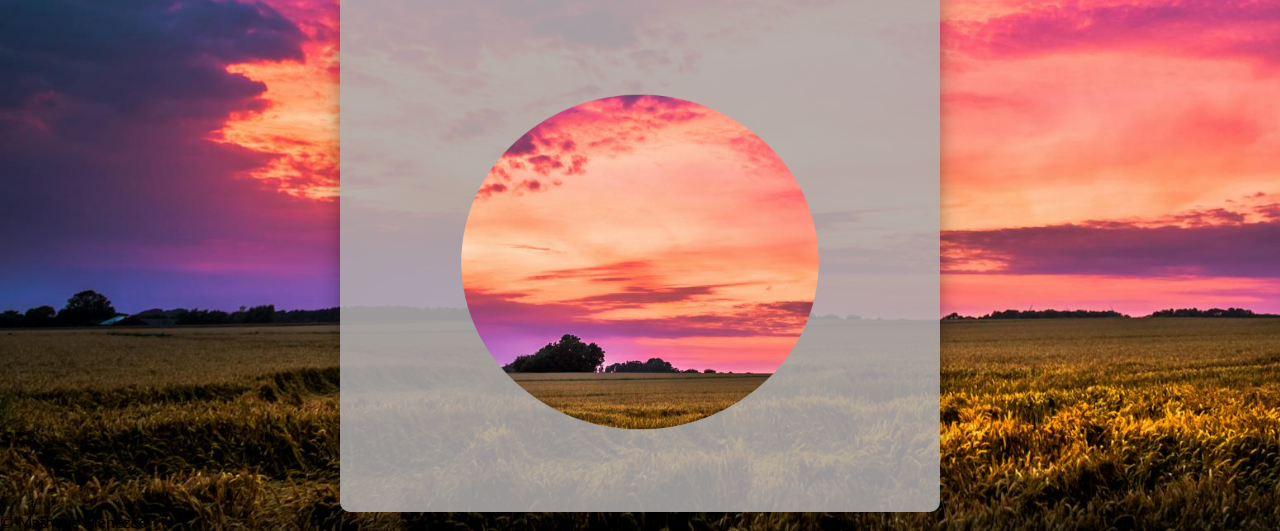
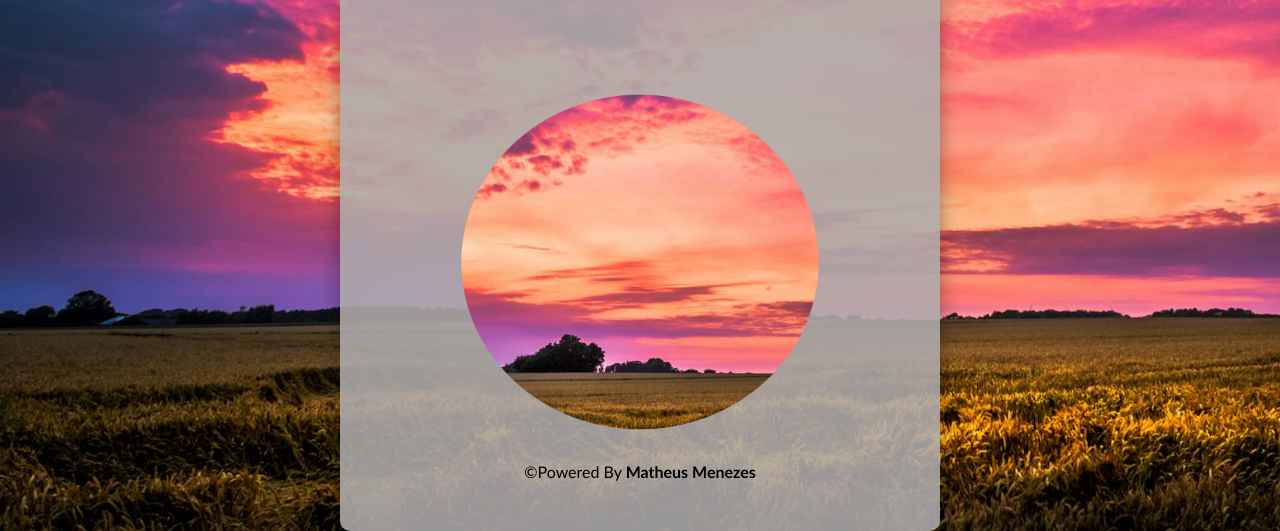
Before and after one commit to Matheus440/relogio-digital, a plain HTML site: page index.html in a window 1280 px wide. Shown: the part 361-892 px from the top of the page. Drawn offline with Linux system fonts and the light colour scheme.

Commit message:
Ajustes na tag footer e melhoria no css

```diff
--- a/index.html
+++ b/index.html
@@ -1,11 +1,13 @@
 <!DOCTYPE html>
 <html lang="pt-BR">
+
 <head>
     <meta charset="UTF-8">
     <meta name="viewport" content="width=device-width, initial-scale=1.0">
     <title>Relógio Digital</title>
     <link rel="stylesheet" href="style.css">
 </head>
+
 <body>
     <header>
         <h1>
@@ -23,13 +25,11 @@
         <div id="foto">
             <img src="assets/manha.png" alt="" id="imagem-relogio">
         </div>
+        <footer>
+            <p>&copy;Powered By <strong>Matheus Menezes</strong></p>
+        </footer>
     </section>
-
-    <footer>
-        <p>&copy; Matheus Menezes</p>
-
-    </footer>
-
     <script src="script.js"></script>
 </body>
+
 </html>
--- a/style.css
+++ b/style.css
@@ -3,6 +3,7 @@
     --cor-clock: #000;
     --cor-clock-bg: rgba(175, 171, 171, 0.877);
     --cor-clock-bg-hover: rgba(100, 89, 89, 0.877);
+    --cor-footer: ;
 }
 
 * {
@@ -94,3 +95,9 @@ h3 {
         transform: translateY(5px);
     }
 }
+
+footer {
+    text-align: center;
+    color: var;
+
+}
```
